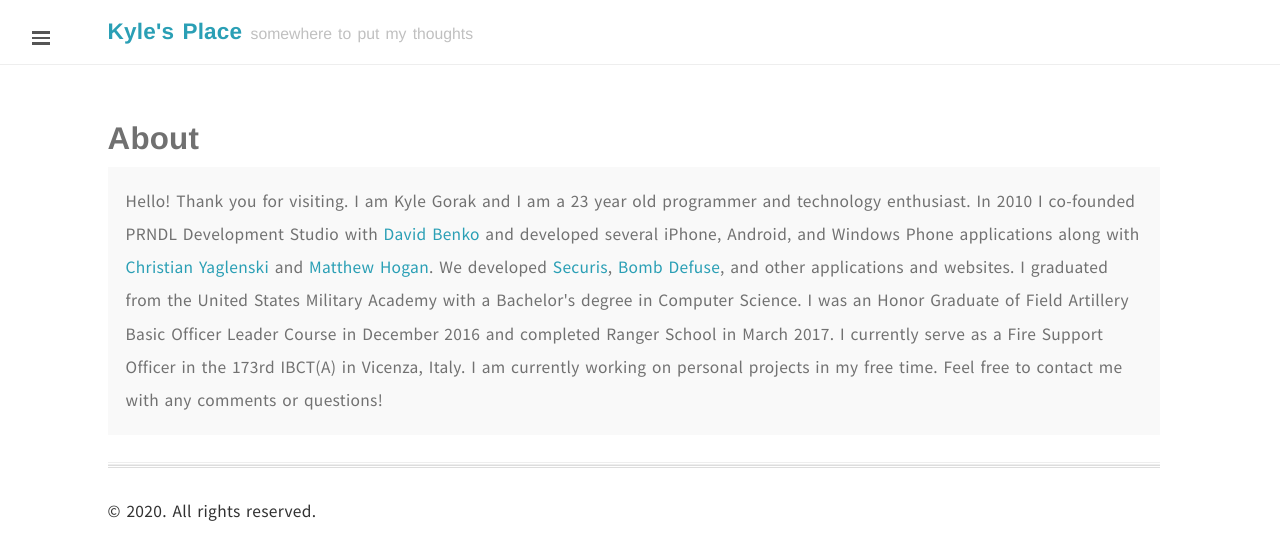
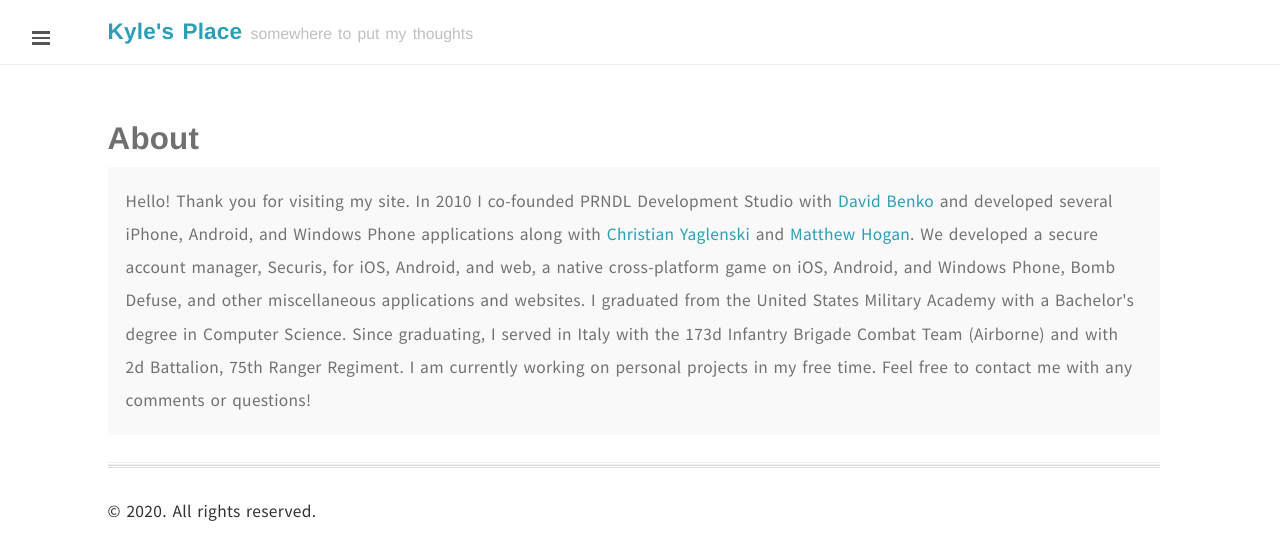
Before and after one commit to gorhack/gorhack.github.io, a Jekyll site: the page built from about.md, in a window 1280 px wide. Shown: the top 560 px of the page. Built offline with Jekyll 4.4.1, drawn with Linux system fonts in a browser that asks for light colours.

Commit message:
update dependencies and readme

```diff
--- a/about.md
+++ b/about.md
@@ -5,7 +5,13 @@ title: About
 
 <p class="message">
 
-Hello! Thank you for visiting. I am Kyle Gorak and I am a 23 year old programmer and technology enthusiast. In 2010 I co-founded PRNDL Development Studio with <a href="http://davidbenko.me">David Benko</a> and developed several iPhone, Android, and Windows Phone applications along with <a href="https://www.linkedin.com/in/cyaglenski">Christian Yaglenski</a> and <a href="https://www.linkedin.com/profile/view?id=156808511">Matthew Hogan</a>. We developed <a href="https://itunes.apple.com/us/app/securis/id392732678?mt=8">Securis</a>, <a href="https://play.google.com/store/apps/details?id=com.prndl.bombdefuse&amp;hl=en">Bomb Defuse</a>, and other applications and websites. I graduated from the United States Military Academy with a Bachelor's degree in Computer Science. I was an Honor Graduate of Field Artillery Basic Officer Leader Course in December 2016 and completed Ranger School in March 2017. I currently serve as a Fire Support Officer in the 173rd IBCT(A) in Vicenza, Italy.
+Hello! Thank you for visiting my site. In 2010 I co-founded PRNDL Development Studio with <a href="http://davidbenko.me">David Benko</a>
+and developed several iPhone, Android, and Windows Phone applications along with <a href="https://www.linkedin.com/in/cyaglenski">Christian Yaglenski</a>
+and <a href="https://www.linkedin.com/profile/view?id=156808511">Matthew Hogan</a>. We developed a secure account manager, Securis, for
+iOS, Android, and web, a native cross-platform game on iOS, Android, and Windows Phone, Bomb Defuse, and other miscellaneous
+applications and websites. I graduated from the United States Military Academy with a Bachelor's degree in Computer Science.
+Since graduating, I served in Italy with the 173d Infantry Brigade Combat Team (Airborne) and with 2d Battalion,
+75th Ranger Regiment.
 
 I am currently working on personal projects in my free time. Feel free to contact me with any comments or questions!
 
```
Also changed, not shown: Gemfile.lock, 1 other file.
